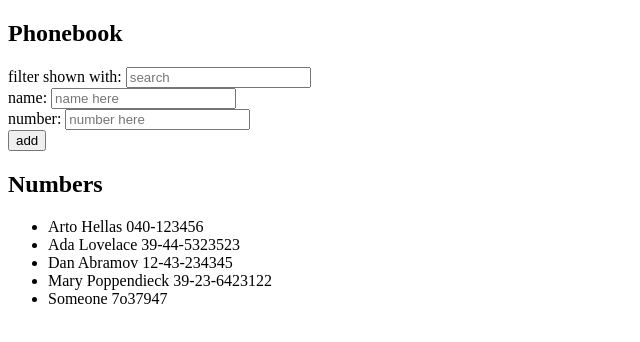
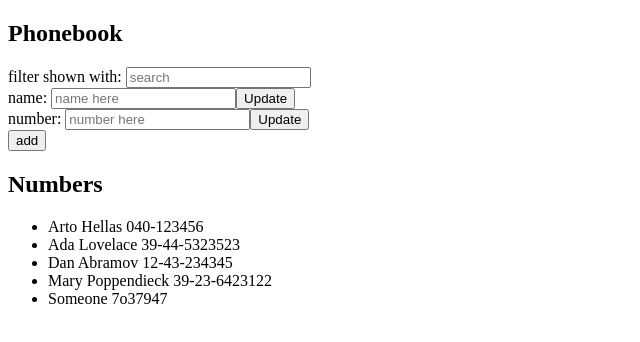
Before and after one commit to CodeLaMat/UH_FullStack, a React (Create React App) app in the folder Part2/phonebook/: page / in a window 1280 px wide. Shown: the top 342 px of the page, without its empty margins (0-640 px from the left). Built offline with nearby package versions, Linux system fonts and the light colour scheme; data requests are answered from the project's data file.

Commit message:
adds completed 2.13 exercise from Part2

```diff
--- a/Part2/phonebook/src/App.js
+++ b/Part2/phonebook/src/App.js
@@ -2,7 +2,6 @@ import { useState, useEffect } from "react";
 import Filter from "./components/Filter";
 import PersonForm from "./components/PersonForm";
 import Persons from "./components/Persons";
-import axios from "axios";
 import contactService from "./services/contacts";
 
 const App = () => {
@@ -35,7 +34,7 @@ const App = () => {
     );
   };
 
-  const addNameHandler = (event) => {
+  const addContactHandler = (event) => {
     event.preventDefault();
     const personIsAdded = persons.some((person) => person.name === newName);
 
@@ -60,7 +59,7 @@ const App = () => {
       </div>
       <div>
         <PersonForm
-          addNameHandler={addNameHandler}
+          addNameHandler={addContactHandler}
           changeNameHandler={changeNameHandler}
           changeNumberHandler={changeNumberHandler}
           newName={newName}
--- a/Part2/phonebook/src/components/PersonForm.js
+++ b/Part2/phonebook/src/components/PersonForm.js
@@ -1,7 +1,7 @@
 import React from "react";
 
 const PersonForm = ({
-  addNameHandler,
+  addContactHandler,
   changeNameHandler,
   changeNumberHandler,
   newName,
@@ -10,7 +10,7 @@ const PersonForm = ({
   return (
     <div>
       {" "}
-      <form onSubmit={addNameHandler}>
+      <form onSubmit={addContactHandler}>
         <div>
           name:{" "}
           <input
@@ -18,6 +18,7 @@ const PersonForm = ({
             onChange={changeNameHandler}
             value={newName}
           />
+          <button type="button">Update</button>
         </div>
         <div>
           number:{" "}
@@ -27,6 +28,7 @@ const PersonForm = ({
             onChange={changeNumberHandler}
             value={newNumber}
           />
+          <button type="button">Update</button>
         </div>
         <div>
           <button type="submit">add</button>
```
